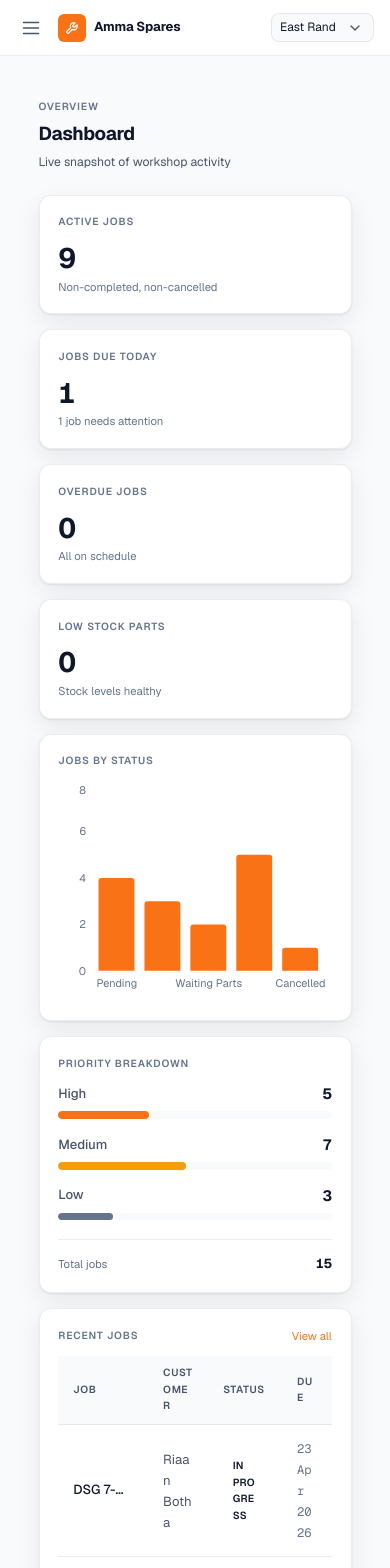
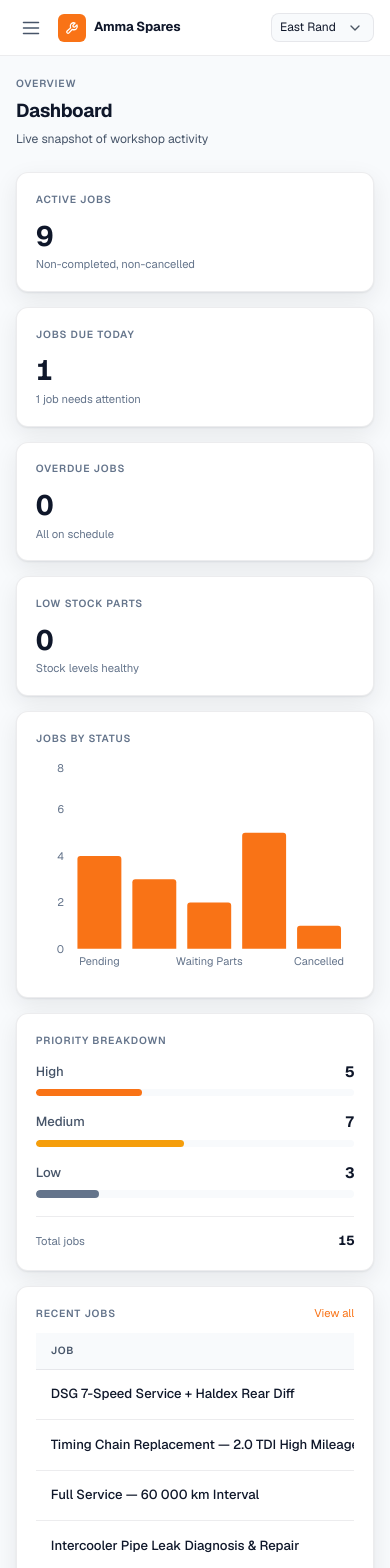
Before and after one commit to TBOTHA0326/ammajobtracking, a Next.js app: page / in a window 390 px wide. Shown: the top 1568 px of the page. Built offline with nearby package versions, Linux system fonts and the light colour scheme.

Commit message:
Demo Prod Build 6

```diff
--- a/app/globals.css
+++ b/app/globals.css
@@ -189,14 +189,18 @@ html, body, #__next {
 .table-scroll {
   overflow-x: auto;
   -webkit-overflow-scrolling: touch;
+  /* prevent the card from expanding beyond viewport */
+  max-width: 100%;
 }
 .data-table {
   width: 100%;
-  min-width: 100%;
+  /* ensure table never shrinks below a readable width — triggers scroll */
+  min-width: 560px;
   font-size: 0.875rem;
   text-align: left;
   border-collapse: separate;
   border-spacing: 0;
+  white-space: nowrap;
 }
 .data-table th,
 .data-table td {
@@ -211,11 +215,18 @@ html, body, #__next {
   background: var(--bg);
   color: var(--text-secondary);
   border-bottom: 1px solid var(--border);
+  white-space: nowrap;
 }
 .data-table tbody td {
   padding: 0.875rem 1rem;
   color: var(--text-primary);
   border-bottom: 1px solid var(--border);
+  white-space: nowrap;
+}
+/* allow multi-line content cells to wrap (title, name, address) */
+.data-table td.wrap {
+  white-space: normal;
+  word-break: break-word;
 }
 .data-table tbody tr:last-child td { border-bottom: none; }
 .data-table tbody tr { transition: background 120ms ease; }
@@ -256,6 +267,27 @@ html, body, #__next {
   text-transform: uppercase;
   letter-spacing: 0.08em;
   color: var(--text-muted);
+}
+
+/* ── Search input wrapper — full width on mobile ── */
+.search-input-wrap {
+  width: 100%;
+  max-width: 20rem;
+}
+@media (max-width: 639px) {
+  .search-input-wrap {
+    max-width: 100%;
+  }
+  /* filter rows: stack vertically on mobile */
+  .flex.flex-wrap.gap-3 {
+    flex-direction: column;
+  }
+  .flex.flex-wrap.gap-3 .input,
+  .flex.flex-wrap.gap-3 .select {
+    width: 100% !important;
+    min-width: 0 !important;
+    max-width: 100% !important;
+  }
 }
 
 /* ── Scrollbar ── */
--- a/app/page.tsx
+++ b/app/page.tsx
@@ -117,7 +117,7 @@ export default function DashboardPage() {
   }));
 
   return (
-    <div className="animate-in p-6">
+    <div className="animate-in">
       <PageHeader
         label="Overview"
         title="Dashboard"
@@ -261,8 +261,8 @@ export default function DashboardPage() {
               View all
             </Link>
           </div>
-          <div className="overflow-x-auto">
-            <table className="data-table w-full">
+          <div className="table-scroll">
+            <table className="data-table">
               <thead>
                 <tr>
                   <th>Job</th>
--- a/components/ui.tsx
+++ b/components/ui.tsx
@@ -143,7 +143,7 @@ export function SearchInput({
   placeholder?: string;
 }) {
   return (
-    <div className="relative">
+    <div className="relative search-input-wrap">
       <svg
         className="pointer-events-none absolute left-3 top-1/2 -translate-y-1/2 h-4 w-4"
         style={{ color: 'var(--text-muted)' }}
@@ -161,7 +161,7 @@ export function SearchInput({
         onChange={e => onChange(e.target.value)}
         placeholder={placeholder}
         className="input pl-9 pr-4"
-        style={{ maxWidth: '20rem' }}
+        style={{ width: '100%', maxWidth: '20rem' }}
       />
     </div>
   );
```
